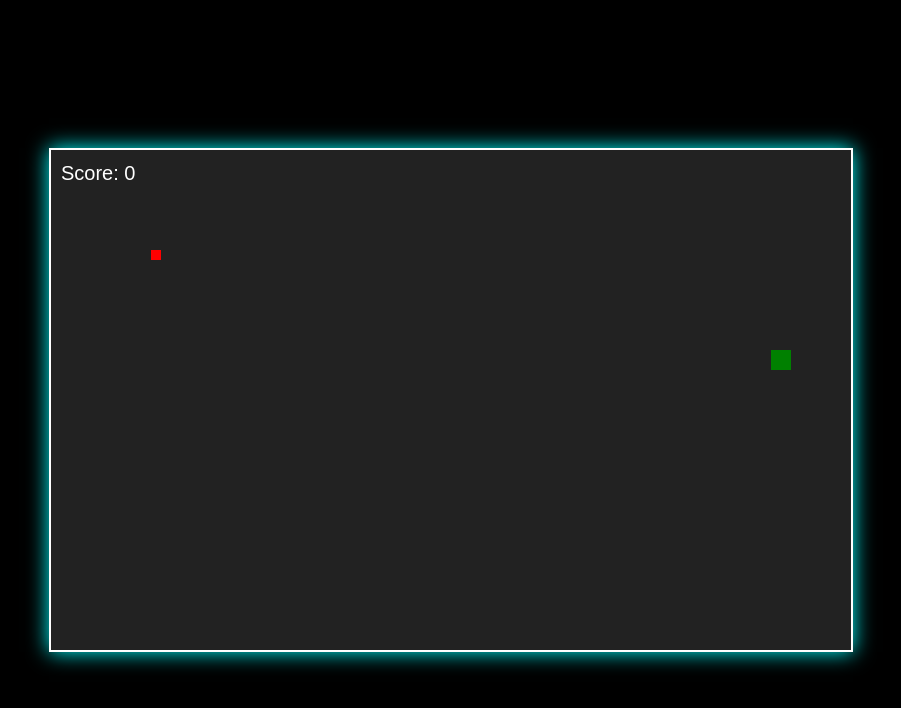
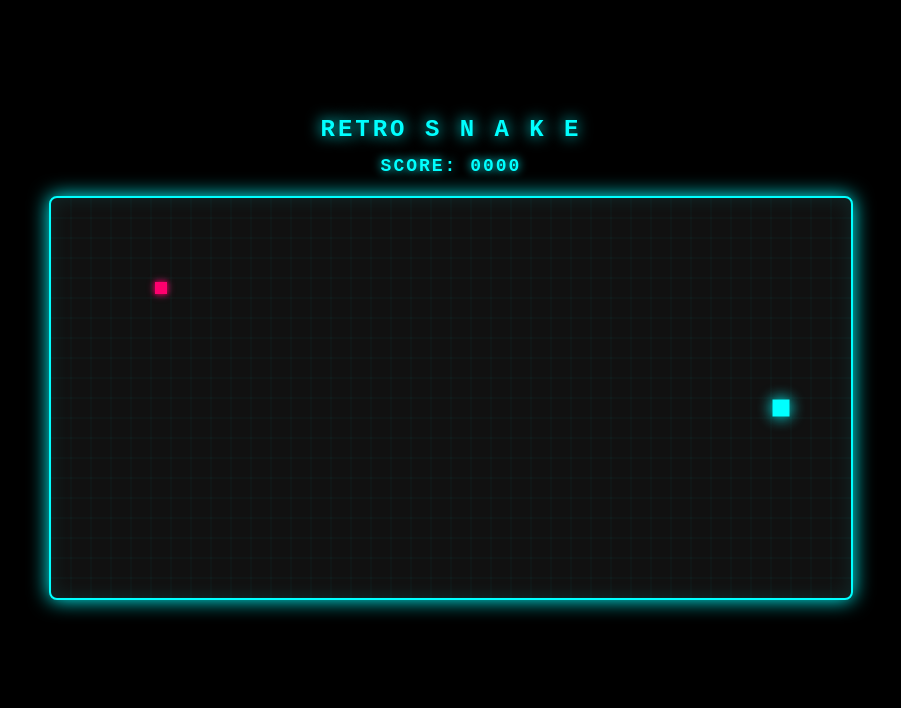
Before and after one commit to anjelica0224/fcc25-Echo-Terminal, a plain HTML site: page index.html in a window 1280 px wide. Shown: the whole page, without its empty margins (189-1090 px from the left). Drawn offline with Linux system fonts and the light colour scheme.

Commit message:
feat: retro game

```diff
--- a/index.html
+++ b/index.html
@@ -2,11 +2,17 @@
 <html lang="en">
 <head>
     <meta charset="UTF-8">
-        <title>Snake</title>
+    <meta name="viewport" content="width=device-width, initial-scale=1.0">
+    <title>Snake Game</title>
     <link rel="stylesheet" href="style.css">
 </head>
 <body>
-        <canvas id="gameCanvas" width="800" height="500"></canvas>
+    <div class="game-container">
+        <div class="game-title">RETRO S N A K E</div>
+        <div class="score-display" id="scoreDisplay">SCORE: 0000</div>
+        <canvas id="gameCanvas" width="800" height="400"></canvas>
+    </div>
+
     <script src="script.js"></script>
 </body>
 </html>
--- a/script.js
+++ b/script.js
@@ -1,12 +1,10 @@
 const canvas = document.getElementById("gameCanvas");
 const ctx = canvas.getContext("2d");
-
 const gridSize = 20;
 const foodSize = 10;
-
-const baseSpeed   = 200;
-const speedFactor =   5;
-const minSpeed    =  30;
+const baseSpeed = 200;
+const speedFactor = 5;
+const minSpeed = 30;
 
 function spawnFood() {
     return {
@@ -15,29 +13,92 @@ function spawnFood() {
     };
 }
 
-let snake    = [{ x: 10, y: 10 }];
-let food     = spawnFood();
-let dx       = 1;
-let dy       = 0;
-let score    = 0;
+let snake = [{ x: 10, y: 10 }];
+let food = spawnFood();
+let dx = 1;
+let dy = 0;
+let score = 0;
 let gameOver = false;
 
 function drawSnake() {
-  ctx.fillStyle = "green";
-  for (let segment of snake) {
-    ctx.fillRect(segment.x * gridSize, segment.y * gridSize, gridSize, gridSize);
+    // Draw snake with retro glow effect
+    for (let i = 0; i < snake.length; i++) {
+        const segment = snake[i];
+        const isHead = i === 0;
+
+        // Create gradient for snake segments
+        if (isHead) {
+            ctx.fillStyle = "#0ff";
+            ctx.shadowColor = "#0ff";
+            ctx.shadowBlur = 15;
+        } else {
+            const alpha = 1 - (i / snake.length) * 0.5;
+            ctx.fillStyle = `rgba(0, 255, 255, ${alpha})`;
+            ctx.shadowColor = "#0ff";
+            ctx.shadowBlur = 8;
         }
+
+        ctx.fillRect(segment.x * gridSize + 2, segment.y * gridSize + 2, gridSize - 4, gridSize - 4);
+
+        // Add border to snake segments
+        ctx.strokeStyle = "#0ff";
+        ctx.lineWidth = 1;
+        ctx.strokeRect(segment.x * gridSize + 2, segment.y * gridSize + 2, gridSize - 4, gridSize - 4);
+    }
+    ctx.shadowBlur = 0; // Reset shadow
 }
 
 function drawFood() {
-  ctx.fillStyle = "red";
-  ctx.fillRect(food.x * gridSize, food.y * gridSize, foodSize, foodSize);
+    // Animated food with pulsing effect
+    const time = Date.now() * 0.005;
+    const pulse = Math.sin(time) * 0.3 + 0.7;
+
+    ctx.fillStyle = "#ff006e";
+    ctx.shadowColor = "#ff006e";
+    ctx.shadowBlur = 15 * pulse;
+
+    const offset = (gridSize - foodSize) / 2;
+    ctx.fillRect(
+        food.x * gridSize + offset,
+        food.y * gridSize + offset,
+        foodSize,
+        foodSize
+    );
+
+    // Add glowing border
+    ctx.strokeStyle = "#ff006e";
+    ctx.lineWidth = 2;
+    ctx.shadowBlur = 5;
+    ctx.strokeRect(
+        food.x * gridSize + offset,
+        food.y * gridSize + offset,
+        foodSize,
+        foodSize
+    );
+
+    ctx.shadowBlur = 0; // Reset shadow
 }
 
 function drawScore() {
-  ctx.fillStyle = "white";
-  ctx.font = "20px Arial";
-  ctx.fillText("Score: " + score, 10, 30);
+    // Update external score display
+    const scoreDisplay = document.getElementById("scoreDisplay");
+    scoreDisplay.textContent = `SCORE: ${score.toString().padStart(4, '0')}`;
+
+    // Optional: Draw grid lines for retro feel
+    ctx.strokeStyle = "rgba(0, 255, 255, 0.1)";
+    ctx.lineWidth = 0.5;
+    for (let i = 0; i <= canvas.width / gridSize; i++) {
+        ctx.beginPath();
+        ctx.moveTo(i * gridSize, 0);
+        ctx.lineTo(i * gridSize, canvas.height);
+        ctx.stroke();
+    }
+    for (let i = 0; i <= canvas.height / gridSize; i++) {
+        ctx.beginPath();
+        ctx.moveTo(0, i * gridSize);
+        ctx.lineTo(canvas.width, i * gridSize);
+        ctx.stroke();
+    }
 }
 
 function moveSnake() {
@@ -57,13 +118,29 @@ function moveSnake() {
         head.y < 0 ||
         head.y >= canvas.height / gridSize
     );
+
     const hitSelf = snake
         .slice(1)
         .some(seg => seg.x === head.x && seg.y === head.y);
 
     if (hitWall || hitSelf) {
         gameOver = true;
-    alert("Game Over");
+        // Create retro game over effect
+        ctx.fillStyle = "rgba(255, 0, 110, 0.8)";
+        ctx.fillRect(0, 0, canvas.width, canvas.height);
+
+        ctx.fillStyle = "#0ff";
+        ctx.font = "bold 32px 'Courier New'";
+        ctx.textAlign = "center";
+        ctx.shadowColor = "#0ff";
+        ctx.shadowBlur = 15;
+        ctx.fillText("GAME OVER", canvas.width / 2, canvas.height / 2 - 20);
+
+        ctx.font = "bold 18px 'Courier New'";
+        ctx.fillText(`FINAL SCORE: ${score}`, canvas.width / 2, canvas.height / 2 + 20);
+        ctx.shadowBlur = 0;
+        ctx.textAlign = "left";
+
         restartButton.style.display = "block";
     }
 }
@@ -82,13 +159,6 @@ document.addEventListener("keydown", e => {
 
 const restartButton = document.createElement("button");
 restartButton.innerText = "Restart Game";
-Object.assign(restartButton.style, {
-  position: "absolute",
-  top: "50%",
-  left: "50%",
-  transform: "translate(-50%, -50%)",
-  display: "none"
-});
 document.body.appendChild(restartButton);
 
 restartButton.addEventListener("click", () => {
@@ -98,18 +168,21 @@ restartButton.addEventListener("click", () => {
     food = spawnFood();
     gameOver = false;
     restartButton.style.display = "none";
+
+    // Update score display
+    const scoreDisplay = document.getElementById("scoreDisplay");
+    scoreDisplay.textContent = "SCORE: 0000";
+
     gameLoop();
 });
 
 function gameLoop() {
     if (gameOver) return;
-
     ctx.clearRect(0, 0, canvas.width, canvas.height);
     moveSnake();
     drawSnake();
     drawFood();
     drawScore();
-
     const delay = Math.max(minSpeed, baseSpeed - score * speedFactor);
     setTimeout(gameLoop, delay);
 }
--- a/style.css
+++ b/style.css
@@ -1,23 +1,72 @@
 body {
     display: flex;
     justify-content: center;
-    align-items:center;
+    align-items: center;
     background: #000;
     height: 100vh;
     margin: 0;
     font-family: 'Courier New', monospace;
+    overflow: hidden;
+}
+
+.game-container {
+    position: relative;
+    text-align: center;
 }
 
 canvas {
-    border: 2px solid white;
-    box-shadow: 0 0 20px #0ff;
-    background-color: #222;
+    border: 2px solid #0ff;
+    box-shadow: 0 0 20px #0ff, inset 0 0 20px rgba(0, 255, 255, 0.1);
+    background-color: #111;
+    border-radius: 8px;
+}
+
+.score-display {
+    position: absolute;
+    top: -40px;
+    left: 50%;
+    transform: translateX(-50%);
+    color: #0ff;
+    font-size: 18px;
+    font-weight: bold;
+    text-shadow: 0 0 10px #0ff;
+    letter-spacing: 2px;
 }
 
 button {
     position: absolute;
-    top: 50%;
+    top: 20px;
+    left: 20px;
+    display: none;
+    padding: 12px 24px;
+    background: linear-gradient(45deg, #ff006e, #8338ec);
+    color: white;
+    border: 2px solid #0ff;
+    border-radius: 8px;
+    font-family: 'Courier New', monospace;
+    font-size: 14px;
+    font-weight: bold;
+    cursor: pointer;
+    text-transform: uppercase;
+    letter-spacing: 1px;
+    box-shadow: 0 0 15px rgba(255, 0, 110, 0.5);
+    transition: all 0.3s ease;
+}
+
+button:hover {
+    box-shadow: 0 0 25px rgba(255, 0, 110, 0.8);
+    transform: scale(1.05);
+}
+
+.game-title {
+    position: absolute;
+    top: -80px;
     left: 50%;
-    transform: translate(-50%, -50%);
-    display: none;
-  }
+    transform: translateX(-50%);
+    color: #0ff;
+    font-size: 24px;
+    font-weight: bold;
+    text-shadow: 0 0 15px #0ff;
+    letter-spacing: 3px;
+    text-transform: uppercase;
+}
```
Lines whose indentation alone changed are shown as unchanged.
